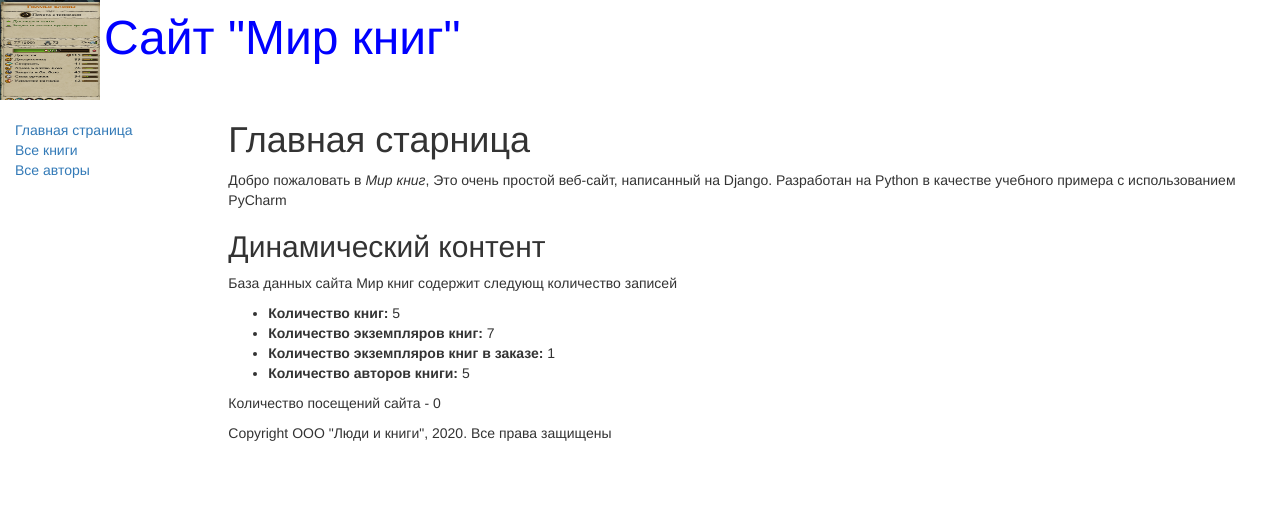
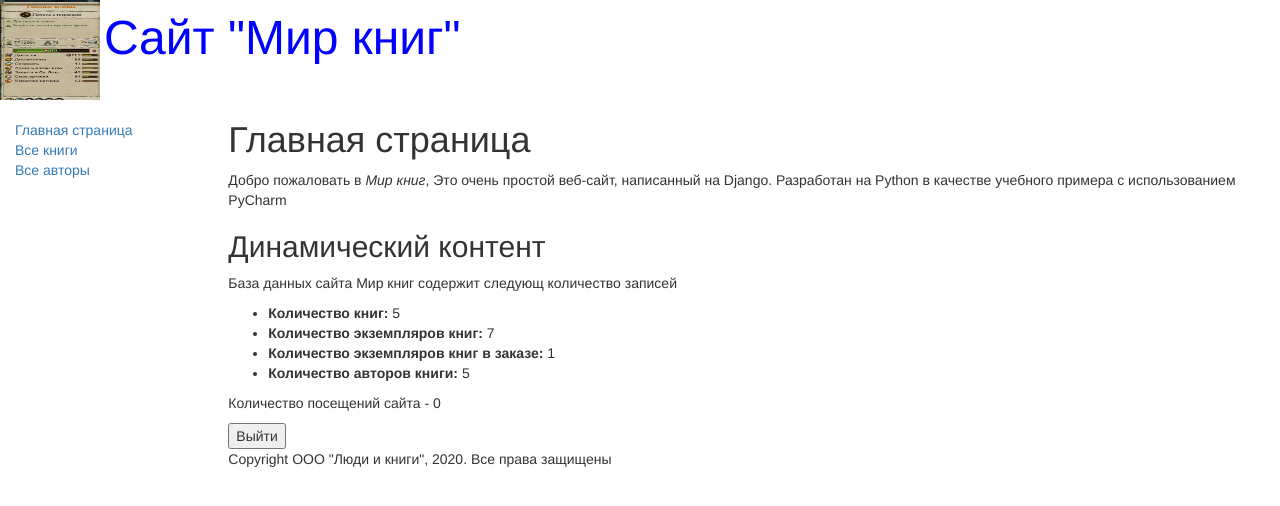
Before and after one commit to Provod228/book, a Django app: page / in a window 1280 px wide. Shown: the top 506 px of the page. Run offline with Django 5.2, Linux system fonts and the light colour scheme; data comes from the database, SQL or seed files in the repository; some libraries are stand-ins or nearby versions.

Commit message:
Добавил кнопку выхода из системы

```diff
--- a/catalog/templates/index.html
+++ b/catalog/templates/index.html
@@ -1,15 +1,11 @@
 {% extends "base_generic.html" %}
 
 {% block content %}
-<h1>Главная старница</h1>
-    <p>Добро пожаловать в <em>Мир книг</em>, Это очень простой
-    веб-сайт, написанный на Django. Разработан на Python
-    в качестве учебного примера с использованием PyCharm</p>
+<h1>Главная страница</h1>
+<p>Добро пожаловать в <em>Мир книг</em>, Это очень простой веб-сайт, написанный на Django. Разработан на Python в качестве учебного примера с использованием PyCharm</p>
 
 <h2>Динамический контент</h2>
-
-    <p>База данных сайта Мир книг содержит следующ
-    количество записей</p>
+<p>База данных сайта Мир книг содержит следующ количество записей</p>
 <ul>
     <li><strong>Количество книг:</strong> {{ num_books }}</li>
     <li><strong>Количество экземпляров книг:</strong> {{ num_instance }}</li>
@@ -17,4 +13,9 @@
     <li><strong>Количество авторов книги:</strong> {{ num_author }}</li>
 </ul>
 <p>Количество посещений сайта - {{ num_visits }}</p>
+
+<form method="post" action="{% url 'logout' %}">
+    {% csrf_token %}
+    <button type="submit">Выйти</button>
+</form>
 {% endblock %}
```
Lines whose indentation alone changed are shown as unchanged.
